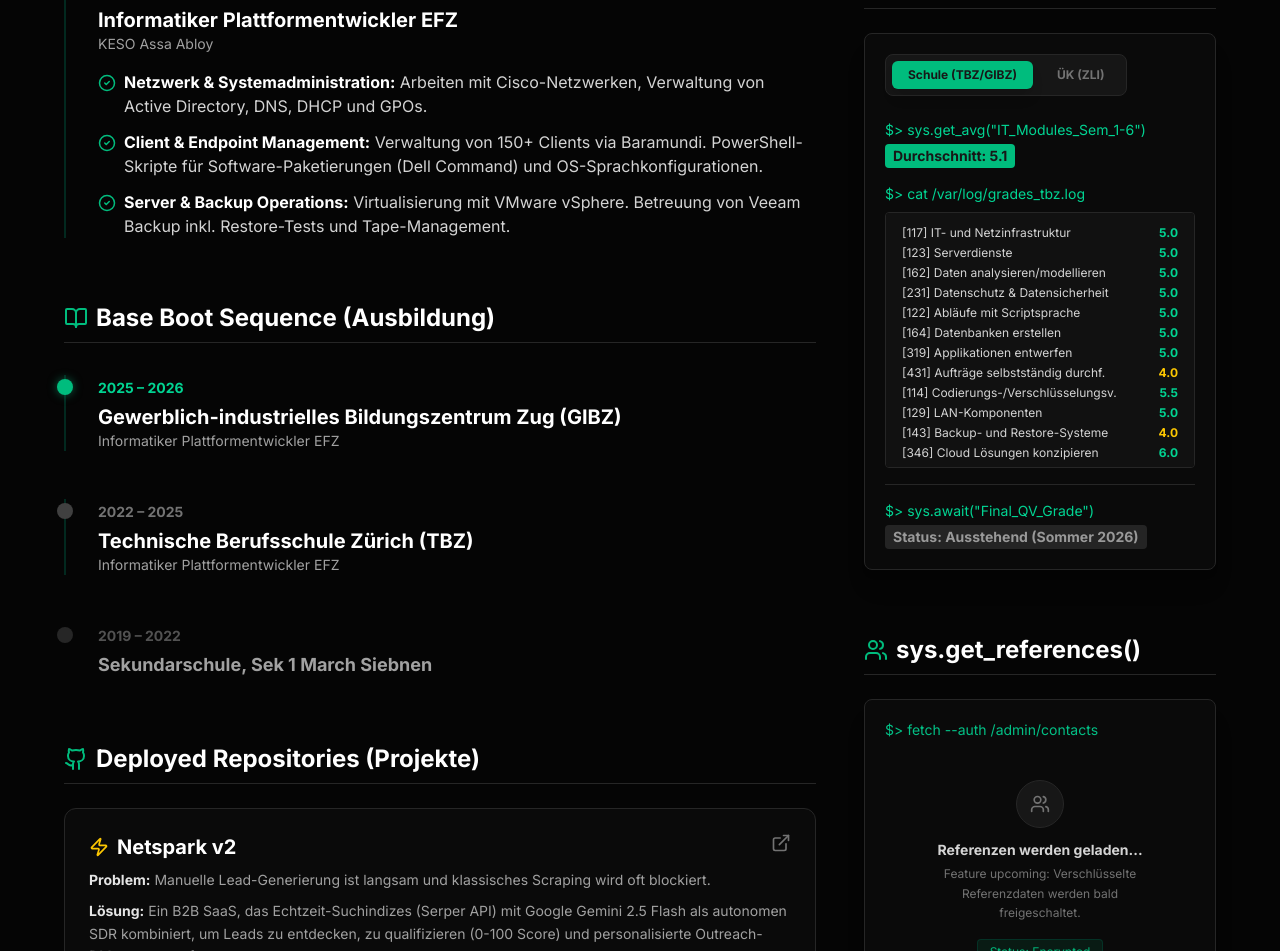
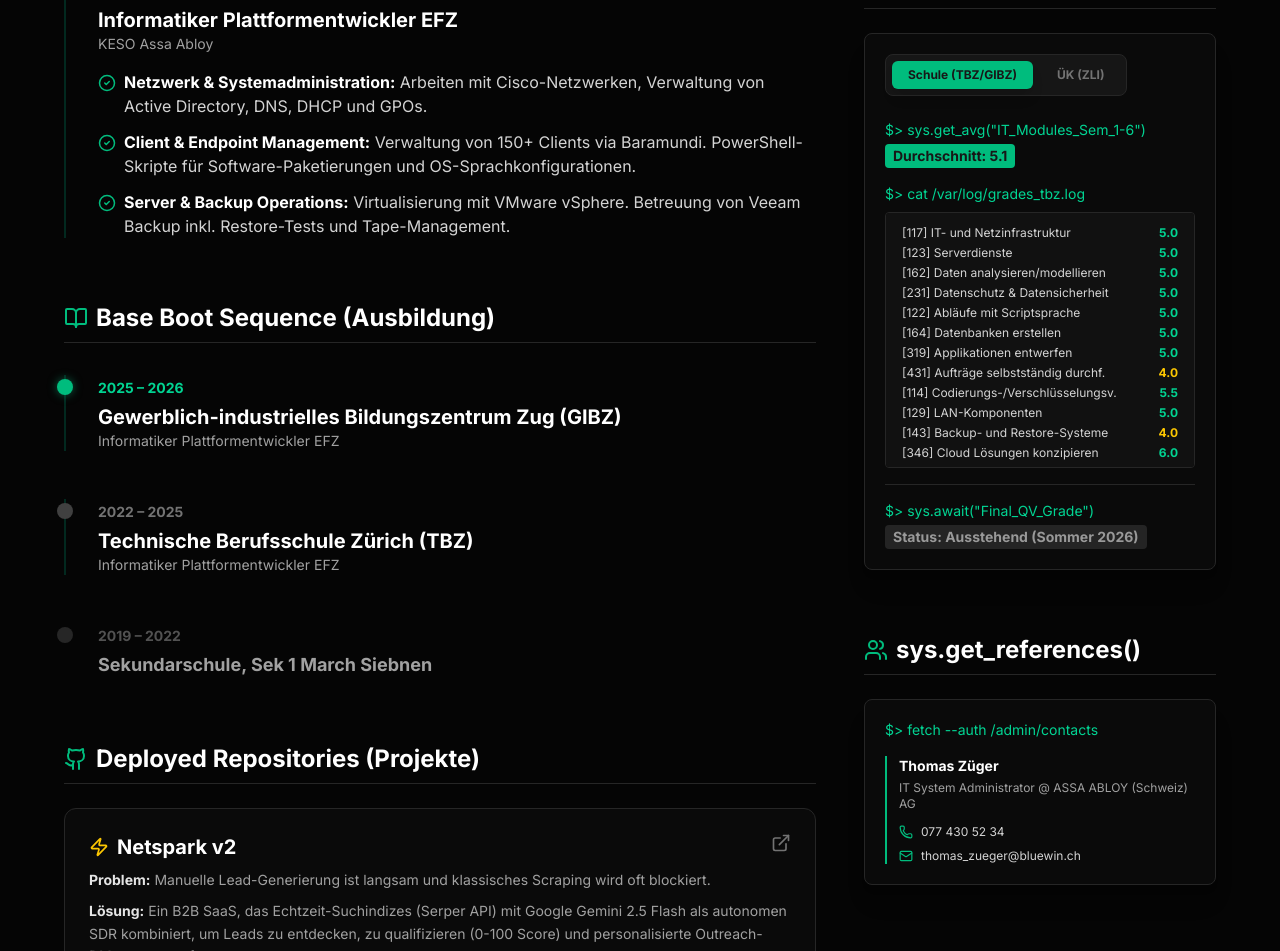
Before and after one commit to dantepangione-web/portfolio-2026, a Next.js app: page / in a window 1280 px wide. Shown: the part 1581-2532 px from the top of the page. Built offline with nearby package versions, Linux system fonts and the light colour scheme.

Commit message:
Refrence persona add in

```diff
--- a/src/components/Resume.tsx
+++ b/src/components/Resume.tsx
@@ -1,7 +1,7 @@
 "use client";
 import { useState } from "react";
 import { motion } from "framer-motion";
-import { Briefcase, GraduationCap, Award, CheckCircle2, TerminalSquare, Github, ExternalLink, Mail, User, Download, Users, BookOpen, Bot, Cpu, Zap } from "lucide-react";
+import { Briefcase, GraduationCap, Award, CheckCircle2, TerminalSquare, Github, ExternalLink, Mail, User, Download, Linkedin, Users, BookOpen, Bot, Cpu, Zap, Phone } from "lucide-react";
 
 export default function Resume({ lang }: { lang: "de" | "en" | "it" }) {
   const [activeTab, setActiveTab] = useState<"schule" | "uek">("schule");
@@ -90,9 +90,9 @@ export default function Resume({ lang }: { lang: "de" | "en" | "it" }) {
                       : lang === "en" ? " Working with Cisco networks, managing Active Directory, DNS, DHCP, and GPOs."
                       : " Lavoro con reti Cisco, gestione di Active Directory, DNS, DHCP e GPO."}</span></li>
                     <li className="flex gap-2 items-start"><CheckCircle2 size={18} className="text-emerald-500 shrink-0 mt-1" /> <span><strong className="text-white">Client & Endpoint Management:</strong>
-                      {lang === "de" ? " Verwaltung von 150+ Clients via Baramundi. PowerShell-Skripte für Software-Paketierungen (Dell Command) und OS-Sprachkonfigurationen."
-                      : lang === "en" ? " Managing 150+ clients via Baramundi. PowerShell scripting for automated software packaging (Dell Command) and OS language config."
-                      : " Gestione di oltre 150 client tramite Baramundi. Scripting PowerShell per pacchettizzazione software automatizzata (Dell Command) e configurazione della lingua dell'OS."}</span></li>
+                      {lang === "de" ? " Verwaltung von 150+ Clients via Baramundi. PowerShell-Skripte für Software-Paketierungen und OS-Sprachkonfigurationen."
+                      : lang === "en" ? " Managing 150+ clients via Baramundi. PowerShell scripting for automated software packaging and OS language config."
+                      : " Gestione di oltre 150 client tramite Baramundi. Scripting PowerShell per pacchettizzazione software automatizzata e configurazione della lingua dell'OS."}</span></li>
                     <li className="flex gap-2 items-start"><CheckCircle2 size={18} className="text-emerald-500 shrink-0 mt-1" /> <span><strong className="text-white">Server & Backup Operations:</strong>
                       {lang === "de" ? " Virtualisierung mit VMware vSphere. Betreuung von Veeam Backup inkl. Restore-Tests und Tape-Management."
                       : lang === "en" ? " Virtualization with VMware vSphere. Full management of Veeam Backup incl. restore tests and tape management."
@@ -329,35 +329,39 @@ export default function Resume({ lang }: { lang: "de" | "en" | "it" }) {
               </div>
             </div>
 
-            {/* References Section */}
+            {/* REAL Reference Section */}
             <div>
               <h3 className="text-2xl font-bold text-white flex items-center gap-2 border-b border-neutral-800 pb-2 mb-6">
                 <Users className="text-emerald-500" /> sys.get_references()
               </h3>
-              <div className="bg-[#0a0a0a] border border-neutral-800 p-5 rounded-lg font-mono text-sm shadow-xl relative overflow-hidden">
+              <div className="bg-[#0a0a0a] border border-neutral-800 p-5 rounded-lg font-mono text-sm shadow-xl">
                 <div className="text-emerald-400 mb-4">$&gt; fetch --auth /admin/contacts</div>
 
-                <div className="flex flex-col items-center justify-center py-6 text-center z-10 relative">
-                  <div className="w-12 h-12 bg-neutral-900 rounded-full flex items-center justify-center border border-neutral-800 mb-3">
-                    <Users className="text-neutral-500" size={20} />
+                {/* Thomas Züger Reference */}
+                <div className="border-l-2 border-emerald-500 pl-3">
+                  <div className="flex justify-between items-start mb-1">
+                    <span className="text-white font-bold">Thomas Züger</span>
                   </div>
-                  <h4 className="text-neutral-300 font-bold mb-1">
-                    {lang === "de" ? "Referenzen werden geladen..." : lang === "en" ? "Loading References..." : "Caricamento Referenze..."}
-                  </h4>
-                  <p className="text-neutral-500 text-xs leading-relaxed max-w-[200px]">
-                    {lang === "de" ? "Feature upcoming: Verschlüsselte Referenzdaten werden bald freigeschaltet."
-                    : lang === "en" ? "Feature upcoming: Encrypted reference data will be unlocked soon."
-                    : "Feature in arrivo: i dati di riferimento crittografati verranno sbloccati a breve."}
-                  </p>
-                  <div className="mt-4 px-3 py-1 bg-emerald-500/10 border border-emerald-900/50 text-emerald-500 text-xs rounded animate-pulse">
-                    Status: Encrypted
+                  <div className="text-neutral-400 text-xs mb-3">
+                    {lang === "de" ? "IT System Administrator @ ASSA ABLOY (Schweiz) AG" : lang === "en" ? "IT System Administrator @ ASSA ABLOY (Switzerland) AG" : "Amministratore di Sistema IT @ ASSA ABLOY (Svizzera) AG"}
+                  </div>
+
+                  <div className="space-y-2 text-xs font-sans">
+                    <div className="flex items-center gap-2 text-neutral-300">
+                      <Phone size={14} className="text-emerald-500" />
+                      <a href="tel:0774305234" className="hover:text-emerald-400 transition-colors">077 430 52 34</a>
+                    </div>
+                    <div className="flex items-center gap-2 text-neutral-300">
+                      <Mail size={14} className="text-emerald-500" />
+                      <a href="mailto:thomas_zueger@bluewin.ch" className="hover:text-emerald-400 transition-colors">thomas_zueger@bluewin.ch</a>
+                    </div>
                   </div>
                 </div>
-                <div className="absolute inset-0 bg-[linear-gradient(to_bottom,transparent,rgba(10,10,10,0.8)_80%)] pointer-events-none"></div>
+
               </div>
             </div>
 
-            {/* Human Layer (FIXED: Complete Translation) */}
+            {/* Human Layer */}
             <div>
               <h3 className="text-2xl font-bold text-white flex items-center gap-2 border-b border-neutral-800 pb-2 mb-6">
                 <User className="text-emerald-500" /> Human_Layer.config
```
Also changed, not shown: 1 other file (tests, documents, lock files or other folders).
